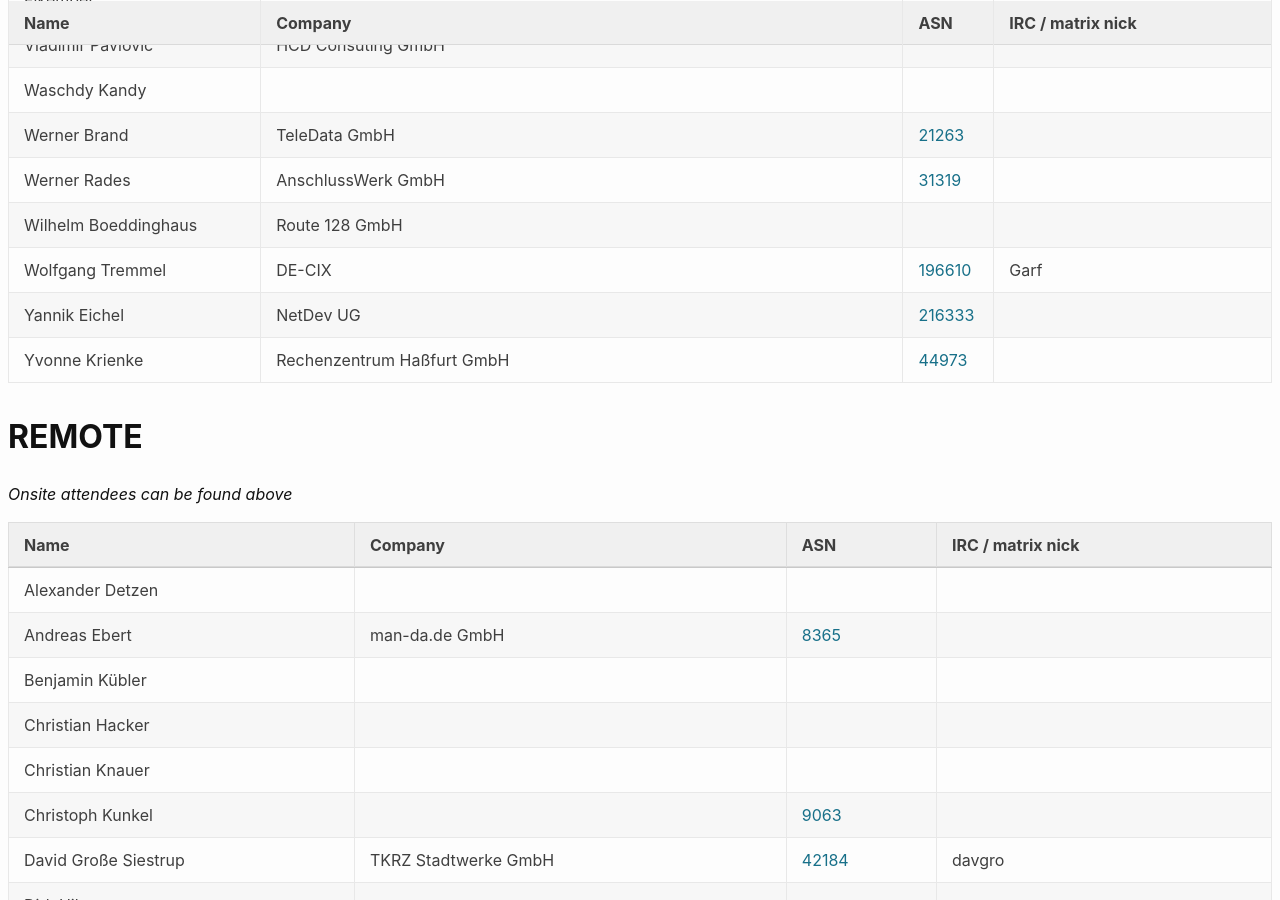
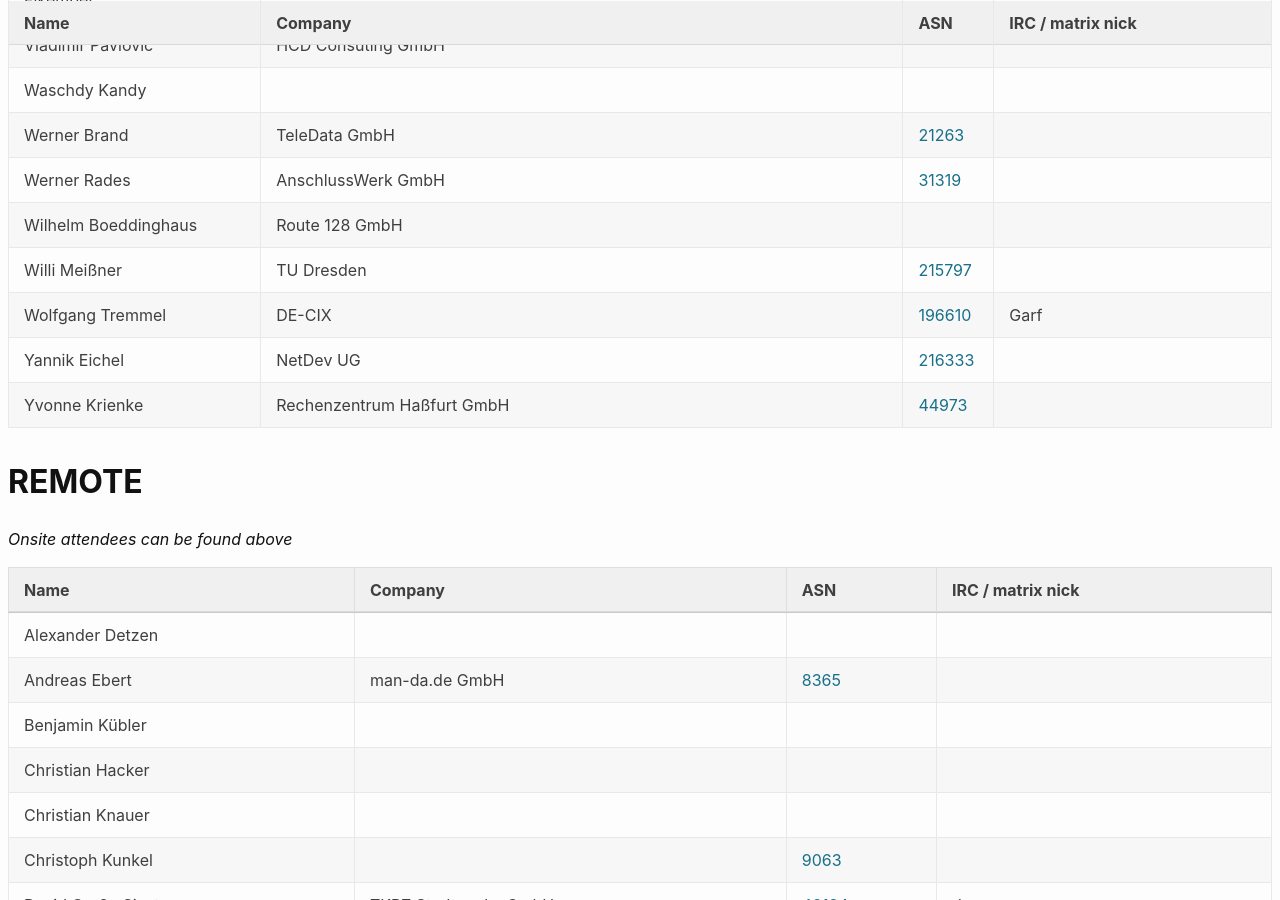
Before and after one commit to denog/pretix-attendeelist, a Jekyll site: the page built from denog17/index.markdown, in a window 1280 px wide and 900 px high, scrolled down 16807 px. Built offline with Jekyll 4.4.1, drawn with Linux system fonts in a browser that asks for light colours.

Commit message:
Latest data: Fri Sep  5 08:11:33 UTC 2025

```diff
--- a/_data/attendees_denog17_onsite.json
+++ b/_data/attendees_denog17_onsite.json
@@ -2244,6 +2244,12 @@
     "asn": null
   },
   {
+    "name": "Willi Meißner",
+    "company": "TU Dresden",
+    "irc": null,
+    "asn": "215797"
+  },
+  {
     "name": "Wolfgang Tremmel",
     "company": "DE-CIX",
     "irc": "Garf",
```
